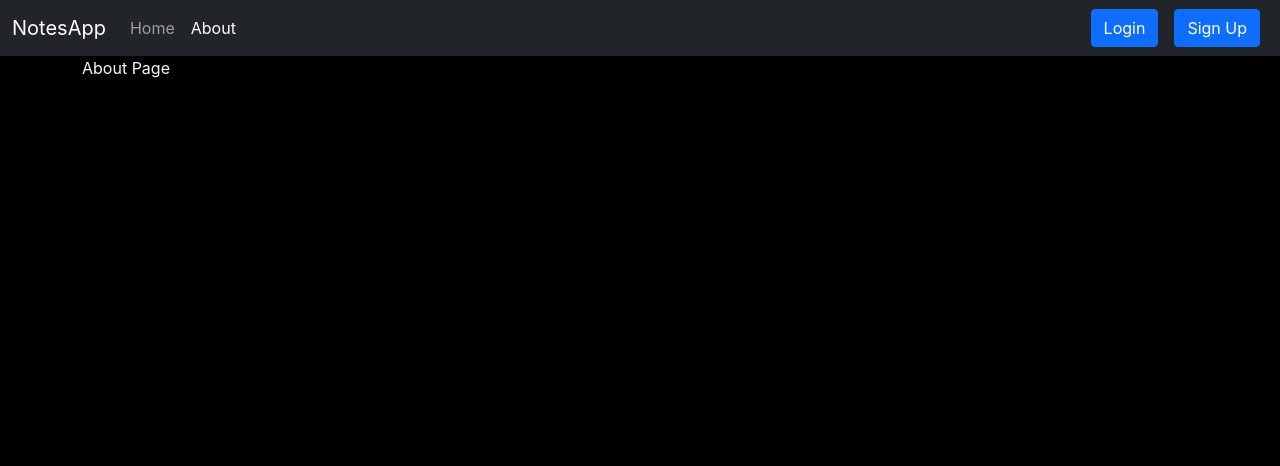
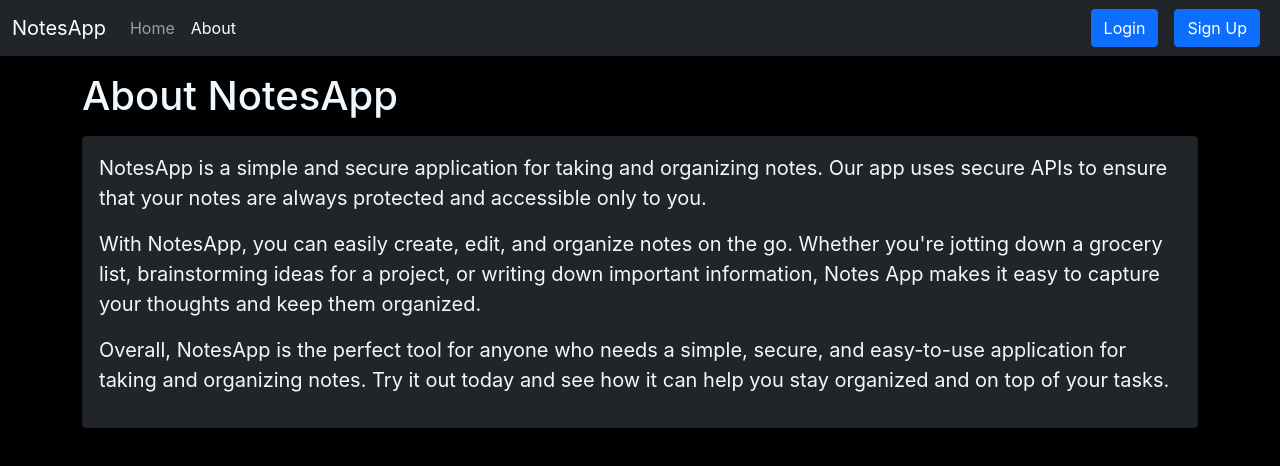
Before and after one commit to s-arslaan/notes-app, a React (Create React App) app: page /about in a window 1280 px wide. Shown: the top 466 px of the page. Built offline with nearby package versions, Linux system fonts and the light colour scheme; no server answers.

Commit message:
about section

```diff
--- a/src/components/About.js
+++ b/src/components/About.js
@@ -1,8 +1,31 @@
 import React from "react";
 
 const About = () => {
-
-  return <div>About Page</div>;
+    return (
+        <>
+            <h1 className="my-3">About NotesApp</h1>
+            <div className="card p-3 fs-5 bg-dark">
+                <p>
+                    NotesApp is a simple and secure application for taking and
+                    organizing notes. Our app uses secure APIs to ensure that
+                    your notes are always protected and accessible only to you.
+                </p>
+                <p>
+                    With NotesApp, you can easily create, edit, and organize
+                    notes on the go. Whether you're jotting down a grocery list,
+                    brainstorming ideas for a project, or writing down important
+                    information, Notes App makes it easy to capture your
+                    thoughts and keep them organized.
+                </p>
+                <p>
+                    Overall, NotesApp is the perfect tool for anyone who needs a
+                    simple, secure, and easy-to-use application for taking and
+                    organizing notes. Try it out today and see how it can help
+                    you stay organized and on top of your tasks.
+                </p>
+            </div>
+        </>
+    );
 };
 
 export default About;
```
